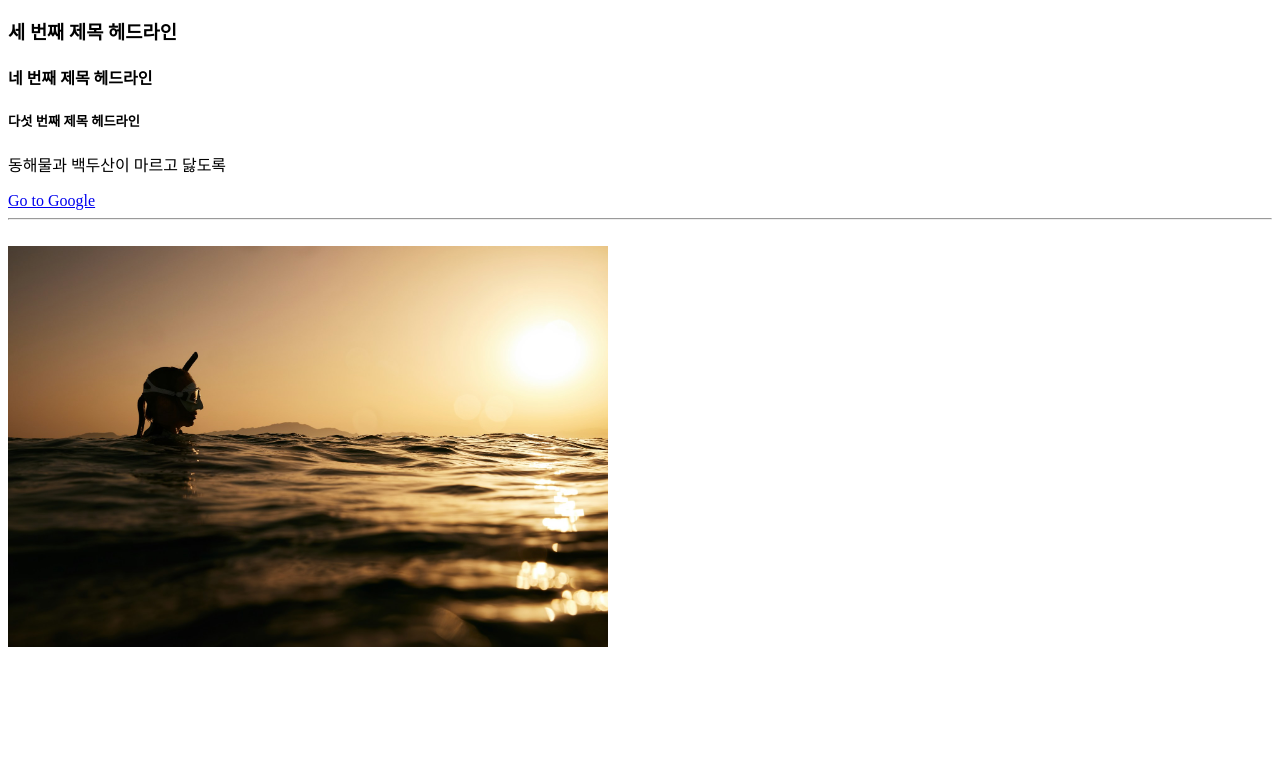
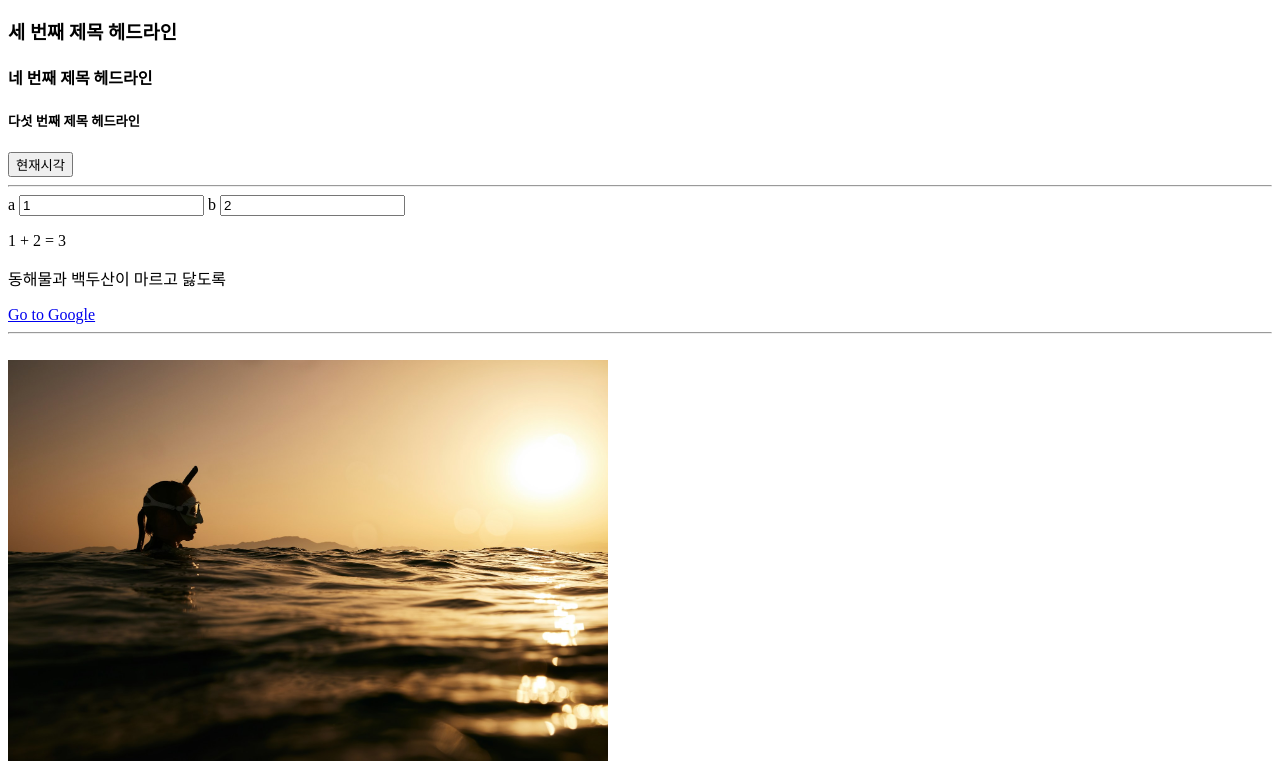
Before and after one commit to hakjin34/outer_test_1, a plain HTML site: page index.html in a window 1280 px wide. Shown: the part 162-935 px from the top of the page. Before the commit the page ends 821 px from the top, so only its background shows below. Drawn offline with Linux system fonts and the light colour scheme.

Commit message:
javascript 연습

```diff
--- /dev/null
+++ b/add_two_numbers.js
@@ -0,0 +1,8 @@
+function doSumthing(){
+    let a = document.getElementById('inputA').value;
+    let b = document.getElementById('inputB').value;
+
+    document.getElementById('valueA').innerHTML = a;
+    document.getElementById('valueB').innerHTML = b;
+    document.getElementById('valueC').innerHTML = Number(a) + Number(b);
+}
--- a/index.html
+++ b/index.html
@@ -3,6 +3,8 @@
     <head>
         <title>Outer의 웹사이트</title>
         <link rel="stylesheet" type="text/css" href="./style.css">
+        <script type="text/javascript" src="./add_two_numbers.js"></script>
+        <script type="text/javascript" src="./what_time_isit.js"></script>
     </head>
     <body>
         <nav>
@@ -16,6 +18,18 @@
         <h4>네 번째 제목 헤드라인</h4>
         <h5>다섯 번째 제목 헤드라인</h5>
 
+        <button onclick="whatTimeIsIt()">현재시각</button>
+        <hr/>
+
+        <label for="inputA">a</label>
+        <input type="text" id="inputA" value=1 onkeyup="doSumthing()">
+        <label for="inputB">b</label>
+        <input type="text" id="inputB" value=2 onkeyup="doSumthing()">
+
+        <p>
+        <span id="valueA">1</span> + <span id="valueB">2</span> = <span id="valueC">3</span>
+        </p>
+
         <p>동해물과 백두산이 마르고 닳도록</p>
 
         <a href="https://www.google.com">Go to Google</a>
--- /dev/null
+++ b/what_time_isit.js
@@ -0,0 +1,3 @@
+function whatTimeIsIt(){
+    alert(new Date());
+}
```
Also changed, not shown: about_me.html (+4 -0 lines).
